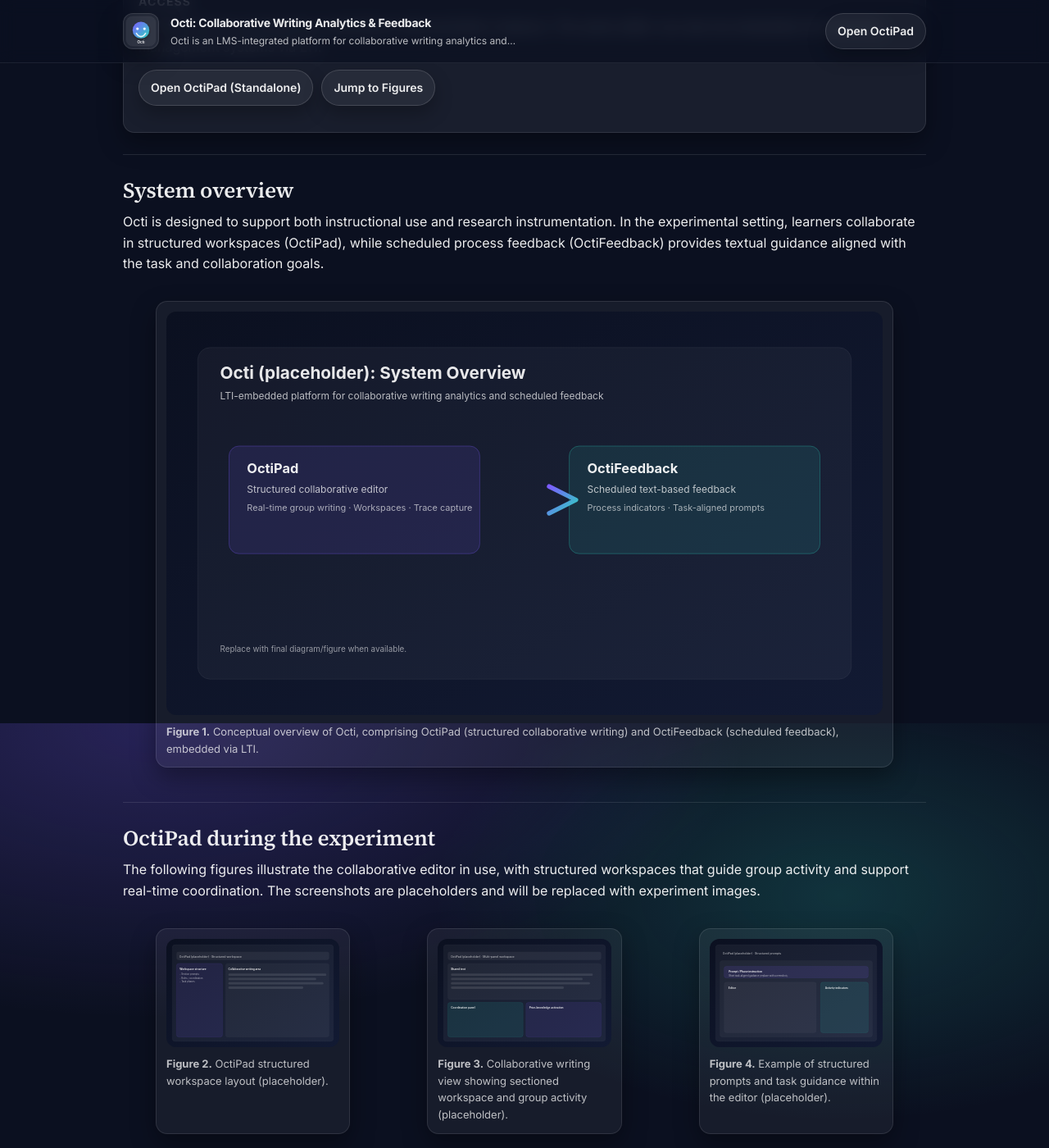
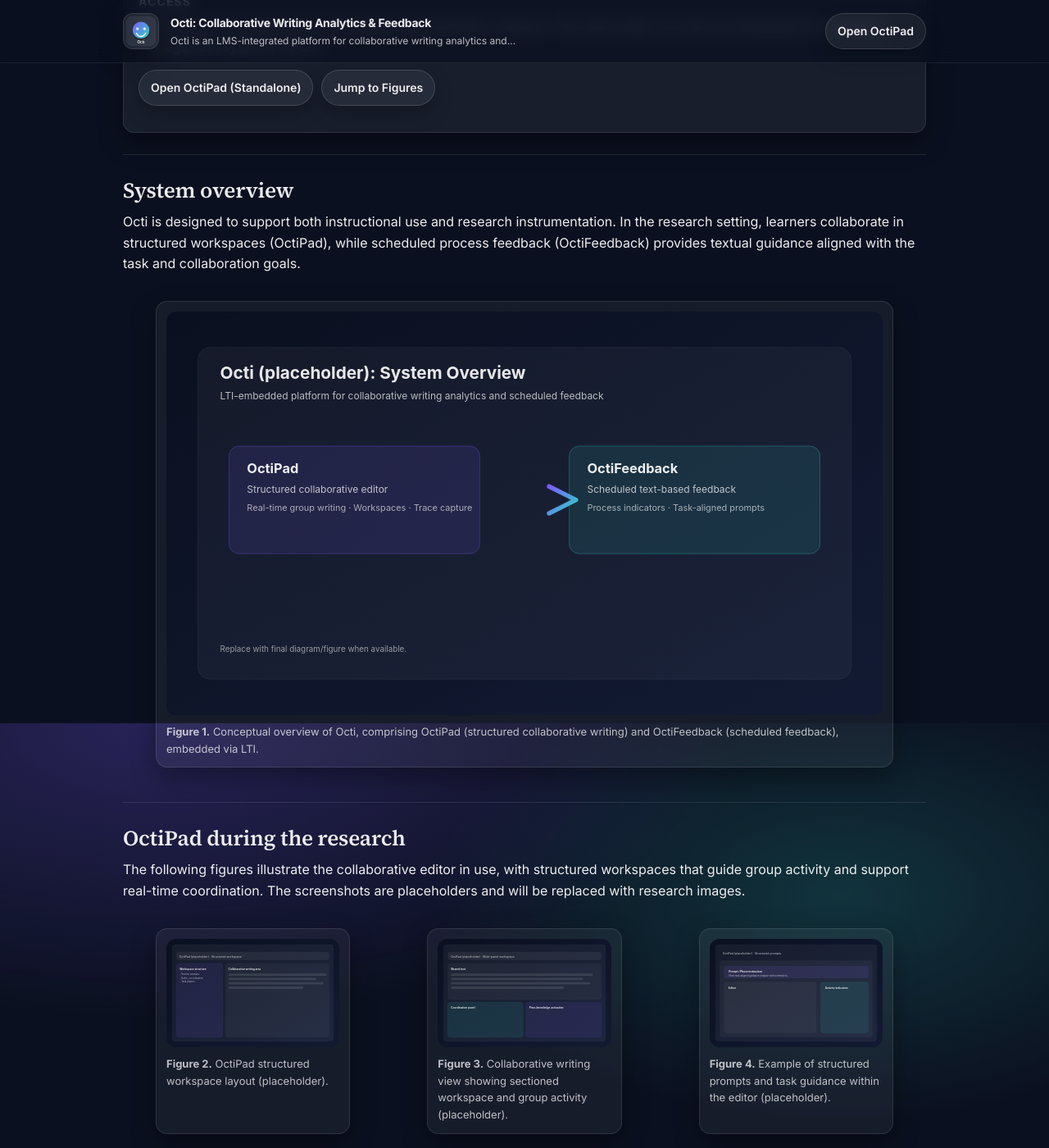
Before and after one commit to KD-info/octi-paper-website, a Jekyll site: the page built from index.md, in a window 1280 px wide and 1400 px high, scrolled down 518 px. Shown: the whole window at 82% size. Built offline with Jekyll 4.4.1, drawn with Linux system fonts in a browser that asks for light colours.

Commit message:
Update terminology in index.md and add CHAT_EXPORT.md to .gitignore

```diff
--- a/index.md
+++ b/index.md
@@ -28,7 +28,7 @@ Together, these components capture fine-grained traces of writing and editing ac
 
 ## System overview
 
-Octi is designed to support both instructional use and research instrumentation. In the experimental setting, learners collaborate in structured workspaces (OctiPad), while scheduled process feedback (OctiFeedback) provides textual guidance aligned with the task and collaboration goals.
+Octi is designed to support both instructional use and research instrumentation. In the research setting, learners collaborate in structured workspaces (OctiPad), while scheduled process feedback (OctiFeedback) provides textual guidance aligned with the task and collaboration goals.
 
 <section class="figure-grid" aria-label="System overview figure">
   <figure class="figure-card figure-wide">
@@ -41,9 +41,9 @@ Octi is designed to support both instructional use and research instrumentation.
 
 ---
 
-## OctiPad during the experiment
+## OctiPad during the research
 
-The following figures illustrate the collaborative editor in use, with structured workspaces that guide group activity and support real-time coordination. The screenshots are placeholders and will be replaced with experiment images.
+The following figures illustrate the collaborative editor in use, with structured workspaces that guide group activity and support real-time coordination. The screenshots are placeholders and will be replaced with research images.
 
 <section id="figures" class="figure-grid" aria-label="OctiPad screenshots">
   <figure class="figure-card">
```
Also changed, not shown: 1 other file.
